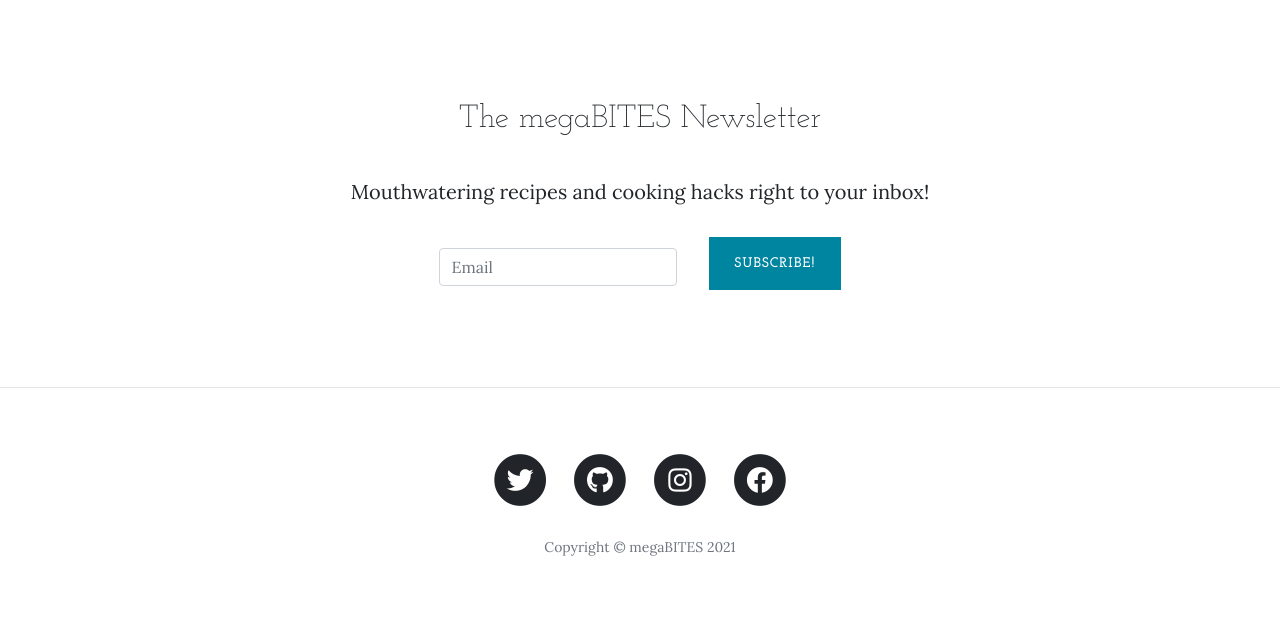
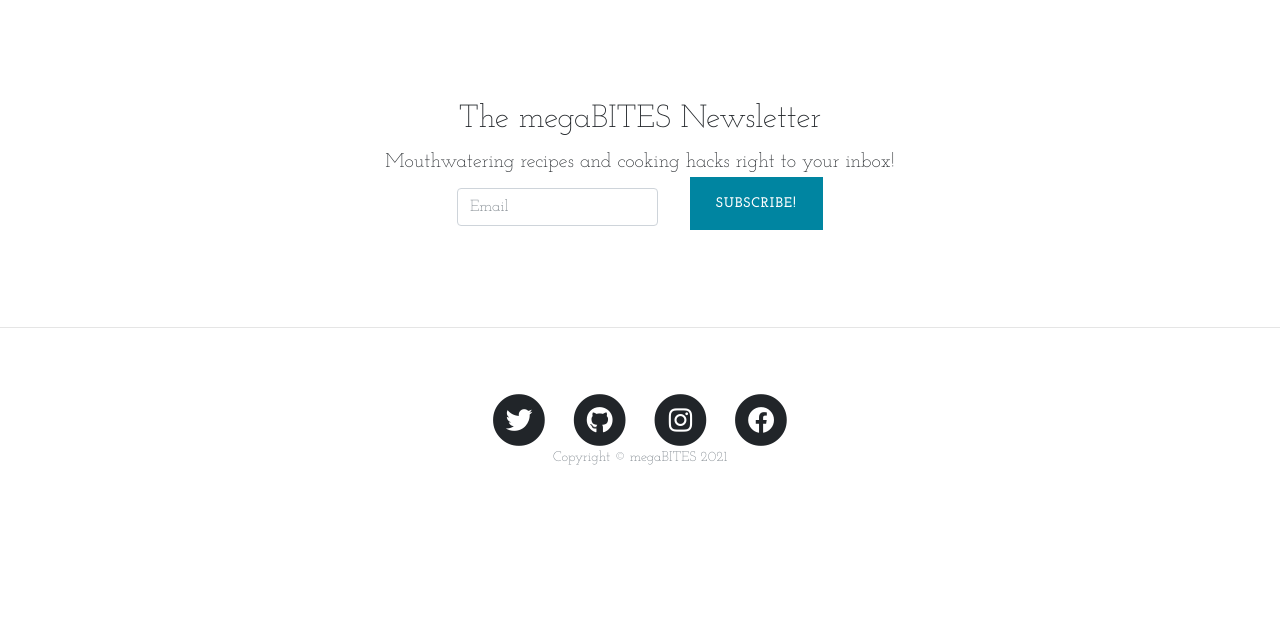
Before and after one commit to stantonellie/megaBITES, a Flask app: page / in a window 1280 px wide. Shown: the part 532-1155 px from the top of the page. After the commit the page ends 997 px from the top, so only its background shows below. Run offline with Flask 2, Linux system fonts and the light colour scheme; some libraries are stand-ins or nearby versions.

Commit message:
font changes second time

```diff
--- a/database_setup.py
+++ b/database_setup.py
@@ -38,7 +38,8 @@ class User(Base):
 
 class Comment(Base):
         __tablename__ = 'Comment'
-        post_id = Column(Integer, primary_key=True)
+        id = Column(Integer, primary_key=True)
+        post_id = Column(Integer, nullable=False)
         author = Column(String, nullable=False)
         date = Column(DateTime, nullable=False)
         likes = Column(String, nullable=False)
--- a/static/css/clean-blog.css
+++ b/static/css/clean-blog.css
@@ -7,7 +7,7 @@
 body {
   font-size: 20px;
   color: #212529;
-  font-family: 'Lora', 'Times New Roman', serif;
+  font-family: 'Josefin Slab', sans-serif;
 }
 
 p {
@@ -26,21 +26,24 @@ h1
 }
 
 h2
-    {   font-family: 'Josefin Slab', sans-serif;
+    {
+    font-family: 'Josefin Slab', sans-serif;
     font-weight: 300;
 
     }
+
+p {
+    margin: 0;
+}
 
 p
 h3,
 h4,
 h5,
-h6,
-
-    {
+h6 {
     font-family: 'Josefin Slab', sans-serif;
     font-weight: 200;
-    }
+}
 
 a {
   color: #212529;
--- a/templates/blog_base.html
+++ b/templates/blog_base.html
@@ -27,7 +27,7 @@
     <link href="https://fonts.googleapis.com/css2?family=Josefin+Slab:wght@100&family=Raleway:wght@100;300&display=swap" rel="stylesheet">
 
     <!-- Custom styles for this template -->
-    <link href="{{ url_for('static', filename='css/clean-blog.css') }}?q=17" rel="stylesheet">
+    <link href="{{ url_for('static', filename='css/clean-blog.css') }}?q=21" rel="stylesheet">
 
     {% block style %} {% endblock %}
 
```
